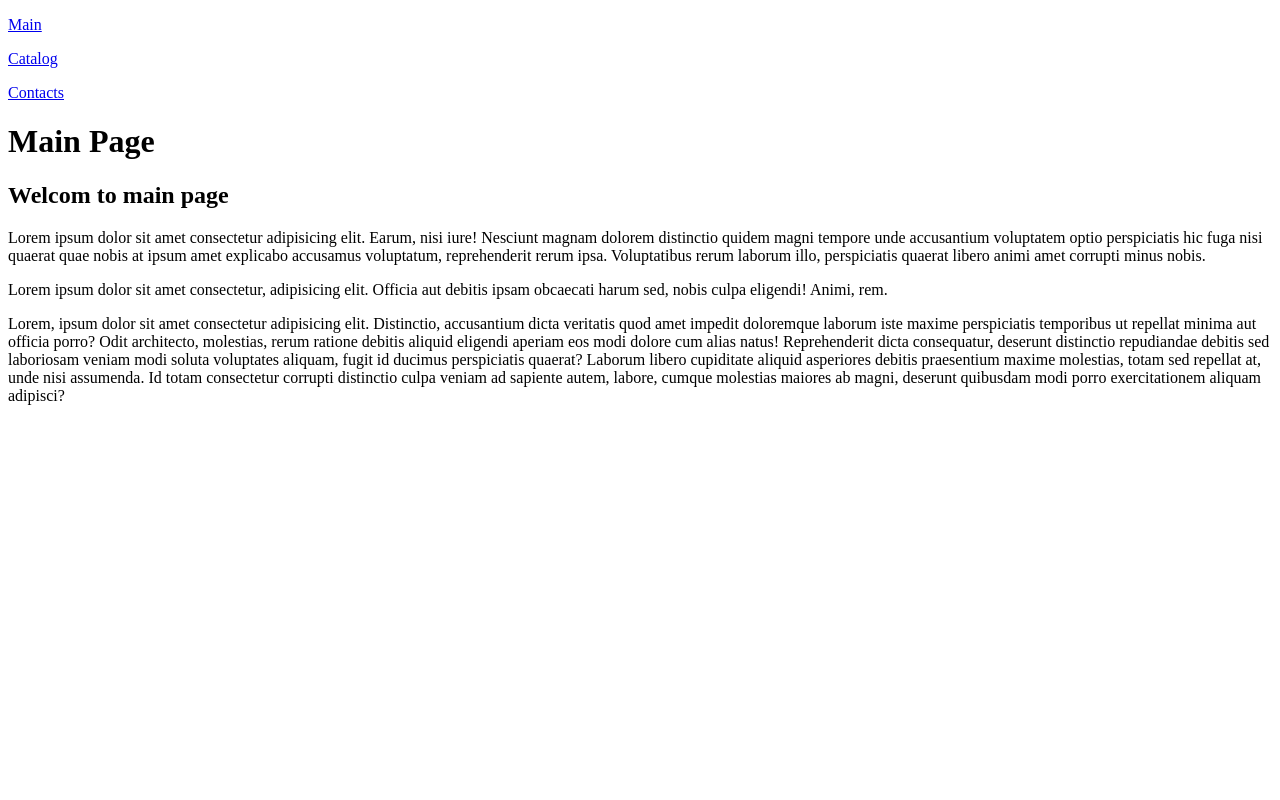
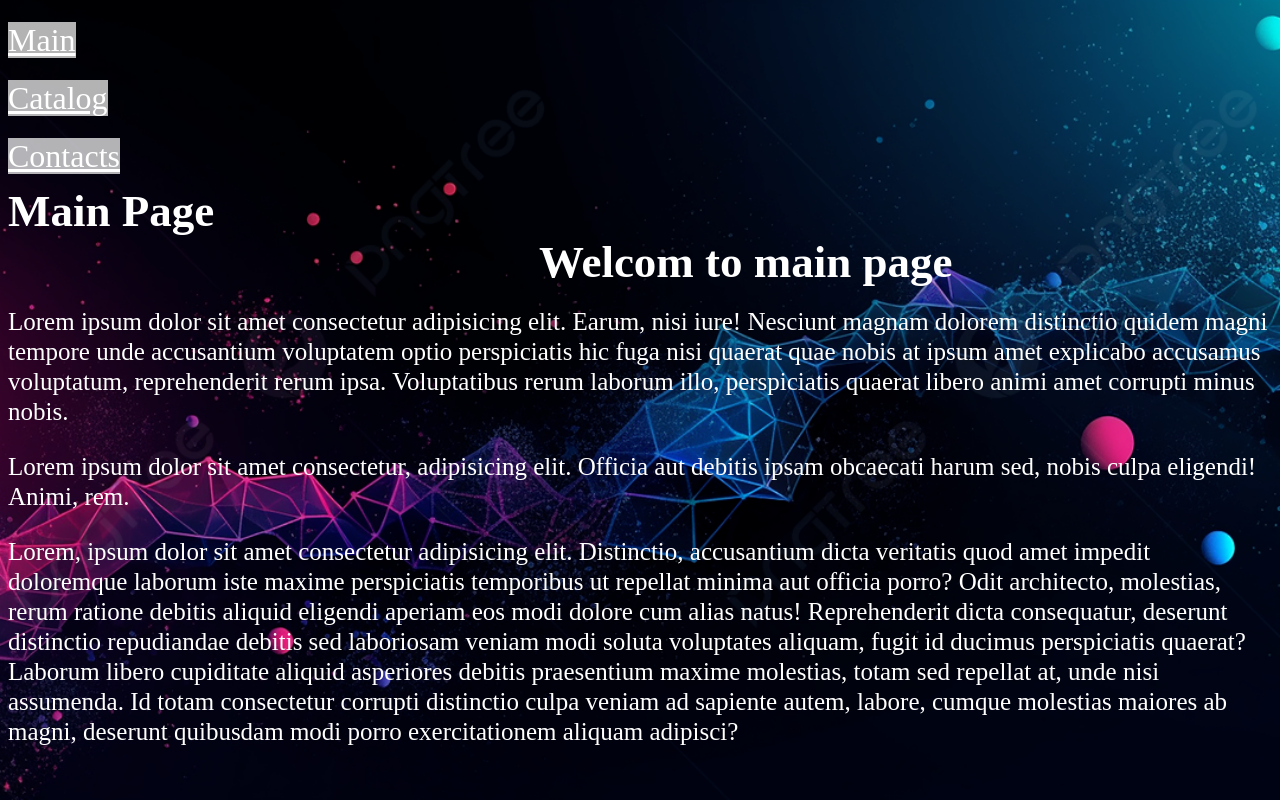
Before and after one commit to Lincorro/HTML1, a plain HTML site: page index.html in a window 1280 px wide. Drawn offline with Linux system fonts and the light colour scheme.

Commit message:
add new style

```diff
--- /dev/null
+++ b/cssstyle/style.css
@@ -0,0 +1,74 @@
+html{
+    background-image: url("stars.jpg");
+    background-repeat: no-repeat;
+    background-position: center center;
+    background-attachment: fixed;
+    -webkit-background-size: cover;
+    -moz-background-size: cover;
+    -o-background-size: cover;
+    background-size: cover;
+}
+
+.inputText{
+    width: 200px;
+    height: 100px;
+    border: -1px solid #ccc;
+    border-radius: 12px;
+    font-size: 14px;
+    line-height: 30px;
+
+}
+.inputEmail{
+    width: 200px;
+    height: 30px;
+    border: -1px solid #ccc;
+    border-radius: 15px;
+    font-size: 14px;
+    line-height: 30px;
+}
+
+h1 {
+	color: #FFFFFF;
+	line-height: 14px;
+	font-size: 45px;
+}
+
+img{
+    display: block;
+    margin-left: auto;
+    margin-right: auto;
+    width: 25%;
+}
+
+p{
+
+	color: #FFFFFF;
+	line-height: 30px;
+	font-size: 25px;
+}
+a{
+    font-size: 2rem;
+    text-align: center;
+    color: #FFFFFF;
+    background-color: rgba(255, 255, 255, 0.7);
+}
+h2{
+    color: #FFFFFF;
+	line-height: 14px;
+	font-size: 45px;
+    display: block;
+    margin-left: auto;
+    width: 58%;
+}
+
+button{
+    width: 300px;
+    height: 50px;
+    font-size: 14px;
+    border: 1px solid #FFFFFF;
+    border-radius: 20px;
+    margin: 0 auto;
+    display: block;
+    background-color: red;
+
+}
--- a/index.html
+++ b/index.html
@@ -4,39 +4,46 @@
     <meta charset="UTF-8" />
     <meta name="viewport" content="width=device-width, initial-scale=1.0" />
     <title>Main</title>
+    <link rel="stylesheet" href="./cssstyle/style.css" />
   </head>
   <p><a href="#">Main</a></p>
   <p><a href="./Catalog/catalog.html">Catalog</a></p>
   <p><a href="./Contacts/contacts.html">Contacts</a></p>
 
   <body>
-    <h1>Main Page</h1>
-    <h2>Welcom to main page</h2>
-    <p>
-      Lorem ipsum dolor sit amet consectetur adipisicing elit. Earum, nisi iure!
-      Nesciunt magnam dolorem distinctio quidem magni tempore unde accusantium
-      voluptatem optio perspiciatis hic fuga nisi quaerat quae nobis at ipsum
-      amet explicabo accusamus voluptatum, reprehenderit rerum ipsa.
-      Voluptatibus rerum laborum illo, perspiciatis quaerat libero animi amet
-      corrupti minus nobis.
+    <h1 class="title"><span>Main Page </span></h1>
+    <h2 class="title"><span>Welcom to main page </span></h2>
+    <p class="text">
+      <span>
+        Lorem ipsum dolor sit amet consectetur adipisicing elit. Earum, nisi
+        iure! Nesciunt magnam dolorem distinctio quidem magni tempore unde
+        accusantium voluptatem optio perspiciatis hic fuga nisi quaerat quae
+        nobis at ipsum amet explicabo accusamus voluptatum, reprehenderit rerum
+        ipsa. Voluptatibus rerum laborum illo, perspiciatis quaerat libero animi
+        amet corrupti minus nobis.
+      </span>
     </p>
-    <p>
-      Lorem ipsum dolor sit amet consectetur, adipisicing elit. Officia aut
-      debitis ipsam obcaecati harum sed, nobis culpa eligendi! Animi, rem.
+    <p class="text">
+      <span>
+        Lorem ipsum dolor sit amet consectetur, adipisicing elit. Officia aut
+        debitis ipsam obcaecati harum sed, nobis culpa eligendi! Animi, rem.
+      </span>
     </p>
-    <p>
-      Lorem, ipsum dolor sit amet consectetur adipisicing elit. Distinctio,
-      accusantium dicta veritatis quod amet impedit doloremque laborum iste
-      maxime perspiciatis temporibus ut repellat minima aut officia porro? Odit
-      architecto, molestias, rerum ratione debitis aliquid eligendi aperiam eos
-      modi dolore cum alias natus! Reprehenderit dicta consequatur, deserunt
-      distinctio repudiandae debitis sed laboriosam veniam modi soluta
-      voluptates aliquam, fugit id ducimus perspiciatis quaerat? Laborum libero
-      cupiditate aliquid asperiores debitis praesentium maxime molestias, totam
-      sed repellat at, unde nisi assumenda. Id totam consectetur corrupti
-      distinctio culpa veniam ad sapiente autem, labore, cumque molestias
-      maiores ab magni, deserunt quibusdam modi porro exercitationem aliquam
-      adipisci?
+    <p class="text">
+      <span>
+        Lorem, ipsum dolor sit amet consectetur adipisicing elit. Distinctio,
+        accusantium dicta veritatis quod amet impedit doloremque laborum iste
+        maxime perspiciatis temporibus ut repellat minima aut officia porro?
+        Odit architecto, molestias, rerum ratione debitis aliquid eligendi
+        aperiam eos modi dolore cum alias natus! Reprehenderit dicta
+        consequatur, deserunt distinctio repudiandae debitis sed laboriosam
+        veniam modi soluta voluptates aliquam, fugit id ducimus perspiciatis
+        quaerat? Laborum libero cupiditate aliquid asperiores debitis
+        praesentium maxime molestias, totam sed repellat at, unde nisi
+        assumenda. Id totam consectetur corrupti distinctio culpa veniam ad
+        sapiente autem, labore, cumque molestias maiores ab magni, deserunt
+        quibusdam modi porro exercitationem aliquam adipisci?
+      </span>
     </p>
   </body>
 </html>
```
Also changed, not shown: Catalog/catalog.html (+23 -20 lines), Contacts/contacts.html (+9 -4 lines), cssstyle/stars.jpg (added).
